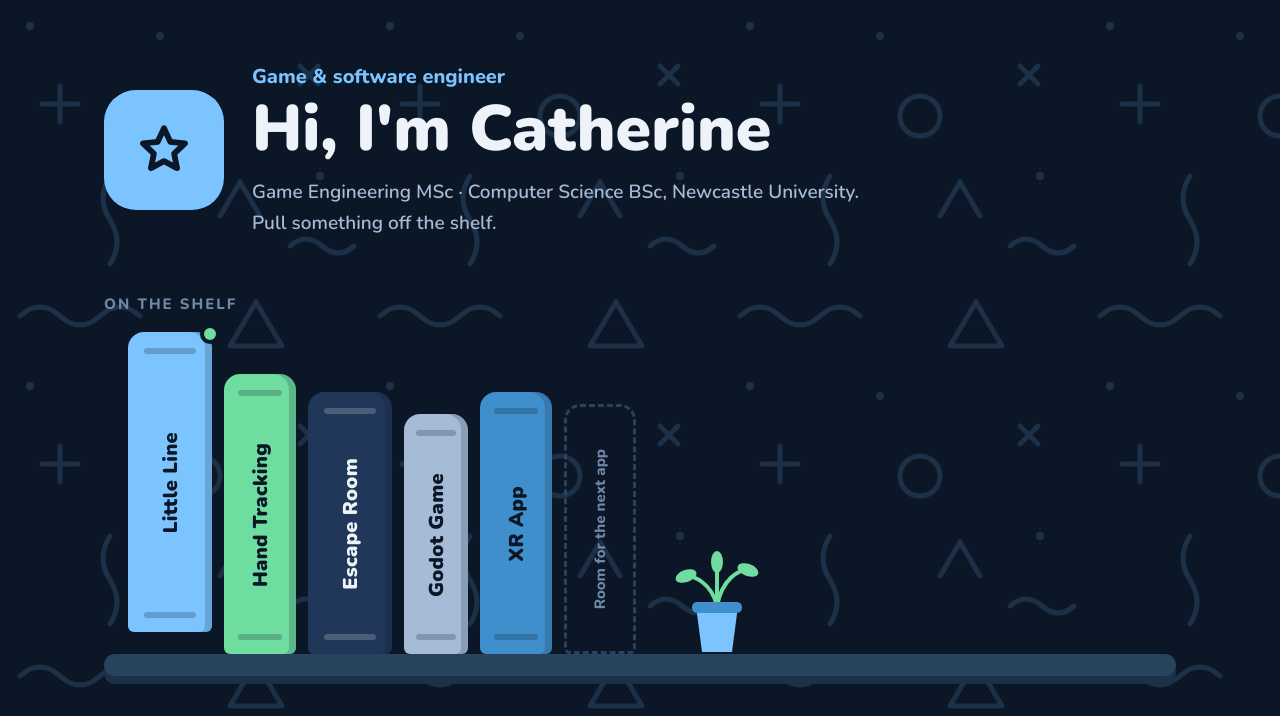
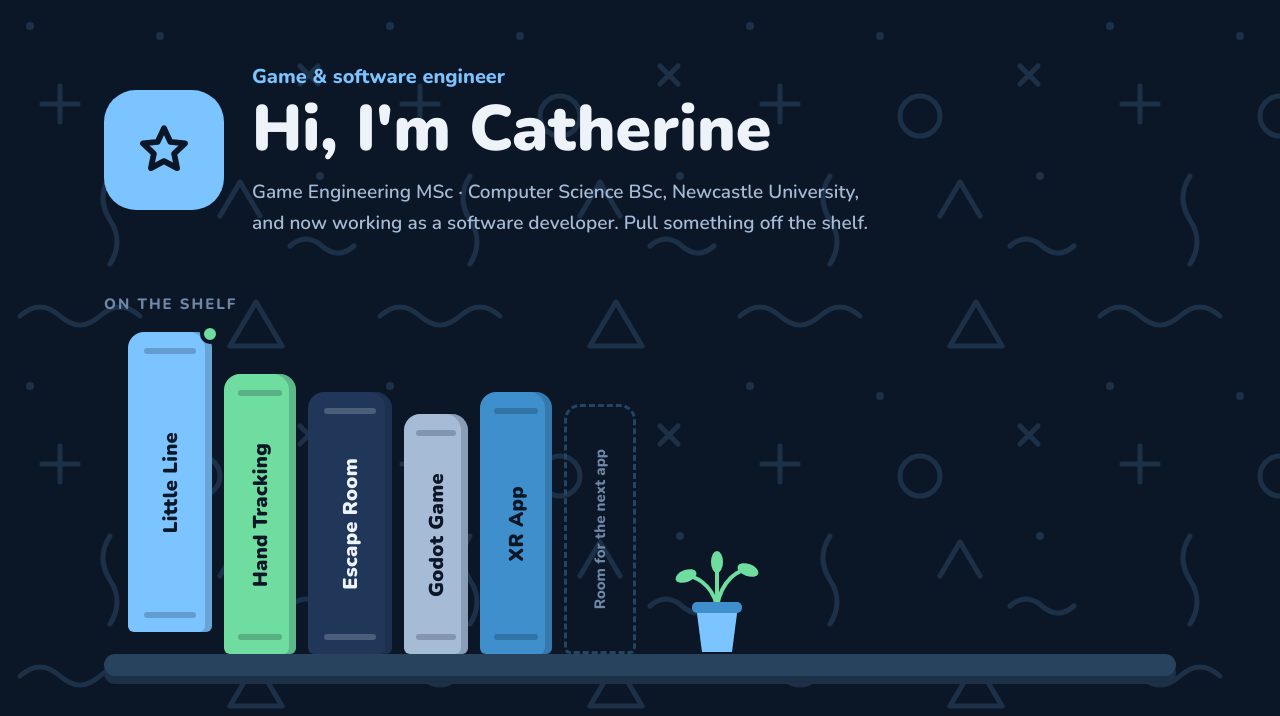
Before and after one commit to cappleby1/cappleby1.github.io, a plain HTML site: page index.html in a window 1280 px wide. Shown: the part 84-800 px from the top of the page. Drawn offline with nearby package versions, Linux system fonts and the light colour scheme.

Commit message:
Mention current software developer role in hero
Co-Authored-By: Claude Opus 5.5 <noreply@anthropic.com>

```diff
--- a/index.html
+++ b/index.html
@@ -57,7 +57,7 @@
       <div class="hero-text">
         <p class="hero-kicker">Game &amp; software engineer</p>
         <h1>Hi, I'm Catherine</h1>
-        <p class="hero-sub">Game Engineering MSc · Computer Science BSc, Newcastle University. Pull something off the shelf.</p>
+        <p class="hero-sub">Game Engineering MSc · Computer Science BSc, Newcastle University, and now working as a software developer. Pull something off the shelf.</p>
       </div>
     </section>
 
```
